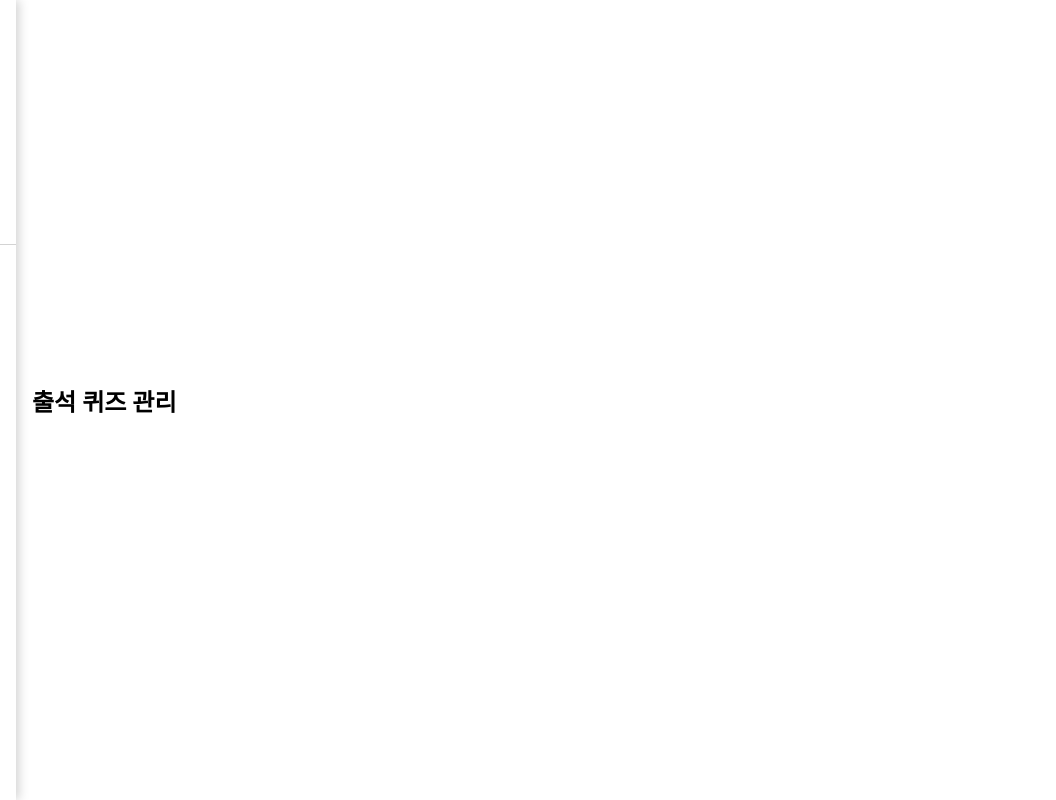
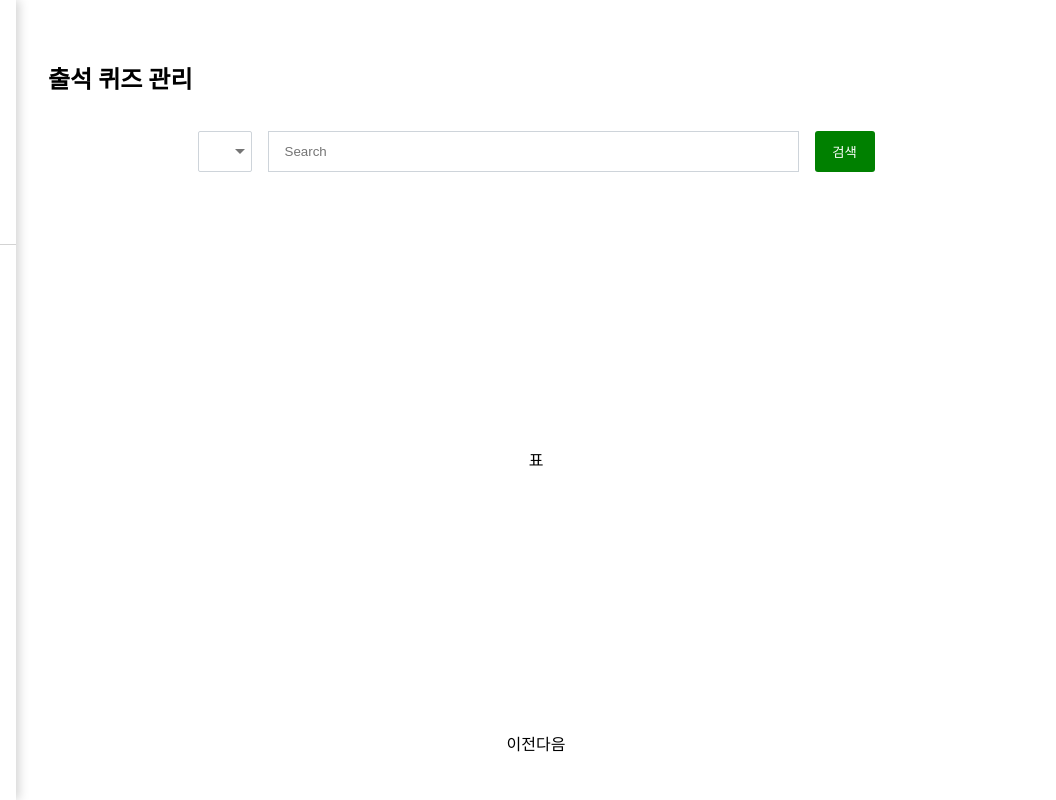
Before and after one commit to 2021echo-friends/adminpage, a React app: page /quiz in a window 1280 px wide. Shown: the full height of the page, 224-1280 px from the left. Built offline with nearby package versions, Linux system fonts and the light colour scheme.

Commit message:
Add Searchbar

```diff
--- a/package.json
+++ b/package.json
@@ -3,6 +3,7 @@
   "version": "0.1.0",
   "private": true,
   "dependencies": {
+    "@material-ui/core": "^4.12.3",
     "@testing-library/jest-dom": "^5.14.1",
     "@testing-library/react": "^11.2.7",
     "@testing-library/user-event": "^12.8.3",
--- a/src/components/views/Pages/AttendenceQuizPage.js
+++ b/src/components/views/Pages/AttendenceQuizPage.js
@@ -1,14 +1,23 @@
 import React from 'react';
+
 import Navbar from '../Navbar/Navbar';
 import Title from '../Navbar/Title';
 import './styles.css';
+import Searchbar from '../Searchbar/Searchbar';
 
 function AttendenceQuizPage() {
+    const criteria = [ '퀴즈 아이디' ];
+
     return (
         <div className="attendence-quiz">
             <Navbar />
             <div className="board">
                 <Title title="출석 퀴즈 관리" />
+                <div className="content">
+                    <Searchbar criteria={criteria} />
+                    <div>표</div>
+                    <div>이전다음</div>
+                </div>
             </div>
         </div>
     )
--- a/src/components/views/Pages/CustomerPage.js
+++ b/src/components/views/Pages/CustomerPage.js
@@ -1,14 +1,23 @@
 import React from 'react';
+
 import Navbar from '../Navbar/Navbar';
 import Title from '../Navbar/Title';
 import './styles.css';
+import Searchbar from '../Searchbar/Searchbar';
 
 function CustomerPage() {
+    const criteria = [ '사용자 번호', '아이디', '이메일', '비밀번호', '에코포인트' ];
+
     return (
         <div className="customer">
             <Navbar />
             <div className="board">
                 <Title title="고객 관리" />
+                <div className="content">
+                    <Searchbar criteria={criteria} />
+                    <div>표</div>
+                    <div>이전다음</div>
+                </div>
             </div>
         </div>
     )
--- a/src/components/views/Pages/EcoPointPage.js
+++ b/src/components/views/Pages/EcoPointPage.js
@@ -1,4 +1,5 @@
 import React from 'react';
+
 import Navbar from '../Navbar/Navbar';
 import Title from '../Navbar/Title';
 import './styles.css';
@@ -9,6 +10,9 @@ function EcoPointPage() {
             <Navbar />
             <div className="board">
                 <Title title="에코 포인트 현황" />
+                <div className="content">
+
+                </div>
             </div>
         </div>
     )
--- a/src/components/views/Pages/EventPage.js
+++ b/src/components/views/Pages/EventPage.js
@@ -1,14 +1,23 @@
 import React from 'react';
+
 import Navbar from '../Navbar/Navbar';
 import Title from '../Navbar/Title';
 import './styles.css';
+import Searchbar from '../Searchbar/Searchbar';
 
 function EventPage() {
+    const criteria = [ '행사 아이디' ];
+
     return (
         <div className="event">
             <Navbar />
             <div className="board">
                 <Title title="행사 관리" />
+                <div className="content">
+                    <Searchbar criteria={criteria} />
+                    <div>표</div>
+                    <div>이전다음</div>
+                </div>
             </div>
         </div>
     )
--- a/src/components/views/Pages/LoginPage.js
+++ b/src/components/views/Pages/LoginPage.js
@@ -27,7 +27,8 @@ function LoginPage(props) {
     }
 
     return (
-        <div className="login">
+        <div className="login-background">
+            <div className="login">
             <img alt="logo" src="https://image.flaticon.com/icons/png/512/1598/1598431.png"/>
             <form onSubmit={onSubmitHandler}>
                 <h1>로그인</h1>
@@ -40,7 +41,9 @@ function LoginPage(props) {
                     로그인
                 </button>
             </form>
+            </div>
         </div>
+
     )
 }
 
--- a/src/components/views/Pages/MainPage.js
+++ b/src/components/views/Pages/MainPage.js
@@ -9,6 +9,9 @@ function MainPage(props) {
             <Navbar />
             <div className="board">
                 <Title title="대시보드" />
+                <div className="content">
+
+                </div>
             </div>
         </div>
     )
--- a/src/components/views/Pages/ProductPage.js
+++ b/src/components/views/Pages/ProductPage.js
@@ -1,14 +1,23 @@
 import React from 'react';
+
 import Navbar from '../Navbar/Navbar';
 import Title from '../Navbar/Title';
 import './styles.css';
+import Searchbar from '../Searchbar/Searchbar';
 
 function ProductPage() {
+    const criteria = [ '물품 아이디', '가격' ];
+
     return (
         <div className="product">
             <Navbar />
             <div className="board">
                 <Title title="물품 관리" />
+                <div className="content">
+                    <Searchbar criteria={criteria} />
+                    <div>표</div>
+                    <div>이전다음</div>
+                </div>
             </div>
         </div>
     )
--- a/src/components/views/Pages/styles.css
+++ b/src/components/views/Pages/styles.css
@@ -4,22 +4,48 @@ body {
 
 div {
     display: flex;
-    align-items: center;
-    flex-direction: row;
 }
 
-div .board {
-    margin: 1rem;
+div.board {
+    margin: 2rem;
+    height: 90%;
+    width: 100%;
+    flex-direction: column;
+}
+
+div.board .content {
+    width: 100%;
+    height: 80vh;
+    display: flex;
+    align-items: center;
+    justify-content: space-between;
+    flex-direction: column;
 }
 
 /************ MainPage ************/
+div.main {
+    display: flex;
+    align-items: center;
+    height: 100vh;
+    width: 100%;
+}
 
 
 /************ LoginPage ************/
-div.login {
+div.login-background {
+    display: flex;
+    align-items: center;
     justify-content: center;
     width: 100%;
-    height: 95vh;
+    height: 90vh;
+}
+
+div.login {
+    display: flex;
+    align-items: center;
+    justify-content: center;
+    width: fit-content;
+    height: fit-content;
 }
 
 .login img {
@@ -36,7 +62,53 @@ div.login {
 .login .login-button {
     border: 0px;
     border-radius: 5px;
+    width: 100%;
     padding: 10px;
     color: white;
     background-color: green;
 }
+
+
+/************ Attendancepage ************/
+div.attendence-quiz {
+    display: flex;
+    align-items: center;
+    height: 100vh;
+    width: 100%;
+}
+
+
+/************ CustomerPage ************/
+div.customer {
+    display: flex;
+    align-items: center;
+    height: 100vh;
+    width: 100%;
+}
+
+
+/************ EcoPointPage ************/
+div.ecopoint {
+    display: flex;
+    align-items: center;
+    height: 100vh;
+    width: 100%;
+}
+
+
+/************ EventPage ************/
+div.event {
+    display: flex;
+    align-items: center;
+    height: 100vh;
+    width: 100%;
+}
+
+
+/************ ProductPage ************/
+div.product {
+    display: flex;
+    align-items: center;
+    height: 100vh;
+    width: 100%;
+}
--- /dev/null
+++ b/src/components/views/Searchbar/Searchbar.css
@@ -0,0 +1,31 @@
+div.searchbar {
+    margin: 1rem;
+    height: fit-content;
+    width: 100%;
+    display: flex;
+    align-items: center;
+    justify-content: center;
+}
+
+input.search {
+    border: 1px solid #ced4da;
+    height: 90%;
+    padding-left: 1rem;
+    padding-right: 1rem;
+}
+
+div.criteria {
+    margin-right: 1rem;
+    width: fit-content;
+}
+
+.searchbar button {
+    background-color: green;
+    color: white;
+    width: 60px;
+    height: 100%;
+    border: 0px;
+    border-radius: 3px;
+    padding: 0.5rem;
+    margin-left: 1rem;
+}
--- /dev/null
+++ b/src/components/views/Searchbar/Searchbar.js
@@ -0,0 +1,83 @@
+import React, { useState, useEffect } from 'react';
+import { makeStyles, withStyles } from "@material-ui/core/styles";
+import InputLabel from "@material-ui/core/InputLabel";
+import MenuItem from "@material-ui/core/MenuItem";
+import FormControl from "@material-ui/core/FormControl";
+import Select from "@material-ui/core/Select";
+import InputBase from '@material-ui/core/InputBase';
+
+import './Searchbar.css';
+
+const BootstrapInput = withStyles((theme) => ({
+    root: {
+      'label + &': {
+        marginTop: theme.spacing(0),
+      },
+    },
+    input: {
+      borderRadius: 2,
+      position: 'relative',
+      backgroundColor: theme.palette.background.paper,
+      border: '1px solid #ced4da',
+      fontSize: 14,
+      padding: '10px 26px 10px 12px',
+      transition: theme.transitions.create(['border-color', 'box-shadow']),
+      '&:focus': {
+        borderRadius: 4,
+        borderColor: '#80bdff',
+        boxShadow: '0 0 0 0.2rem rgba(0,123,255,.25)',
+      },
+    },
+  }))(InputBase);
+
+const useStyles = makeStyles((theme) => ({
+    margin: {
+      margin: theme.spacing(0),
+    },
+  }));
+
+function Searchbar(props) {
+    const [Content, setContent] = useState("");
+    const [Criterion, setCriterion] = useState("");
+    const criteria = props.criteria;
+    const classes = useStyles();
+
+    useEffect(() => {
+        // axios로 데이터 가져오기
+    }, [, ])
+
+    const onSearchHandler = (e) => {
+        setContent(e.target.value);
+    }
+
+    const onCriteriaHandler = (e) => {
+        setCriterion(e.target.value);
+    }
+
+    const onSubmitHandler = () => {
+        //axios로 데이터 요청
+    }
+
+    return (
+        <div className="searchbar">
+            <div className="criteria">
+            <FormControl className={classes.margin}>
+                <Select
+                labelId="demo-customized-select-label"
+                id="demo-customized-select"
+                value={Criterion}
+                onChange={onCriteriaHandler}
+                input={<BootstrapInput />}>
+                    { criteria.map((criterion, key) => {
+                        return <MenuItem value={key}>{criterion}</MenuItem>
+                    })}
+                </Select>
+            </FormControl>
+            </div>
+            <input type="text" size="60" className="search" placeholder="Search" onChange={onSearchHandler} />
+            <button type="submit" onClick={onSubmitHandler} className="submit">검색</button>
+        </div>
+    )
+}
+
+export default Searchbar
```
Also changed, not shown: 1 other file.
